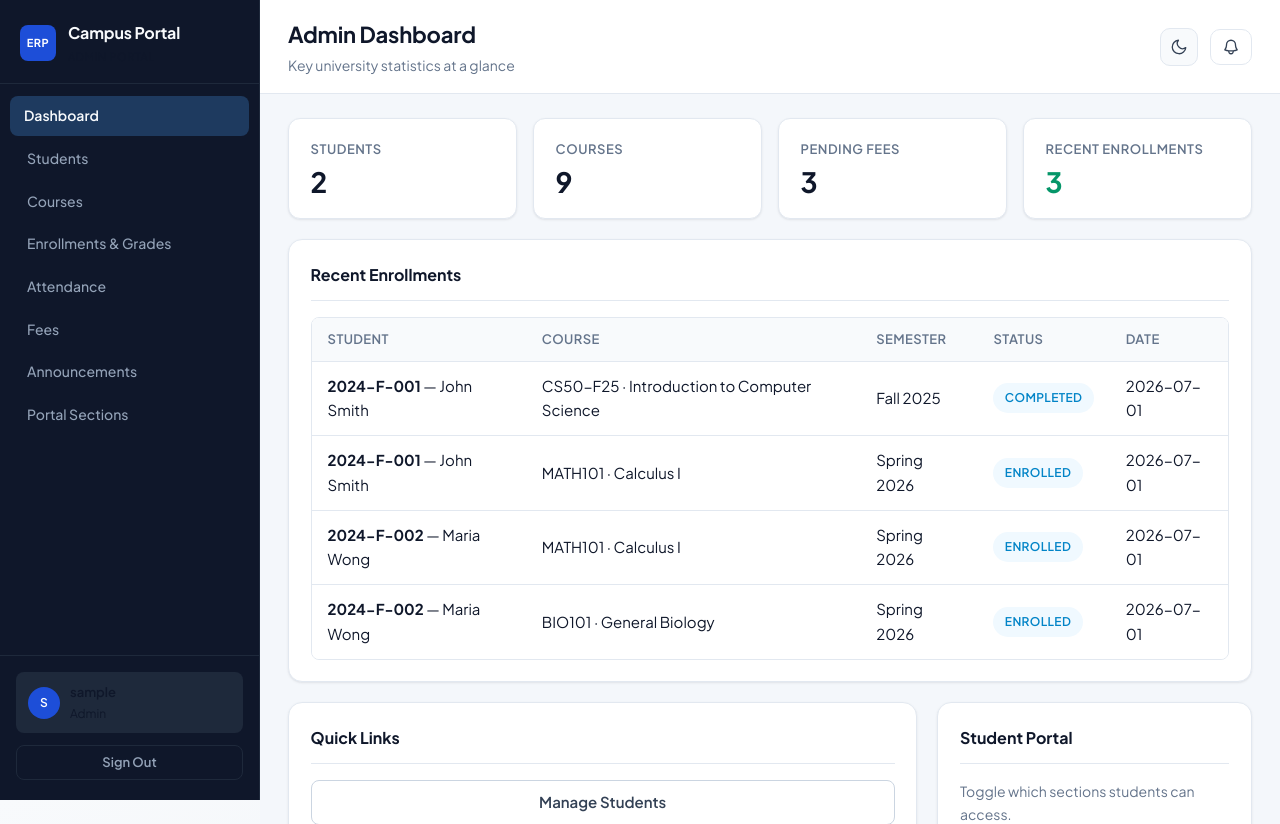
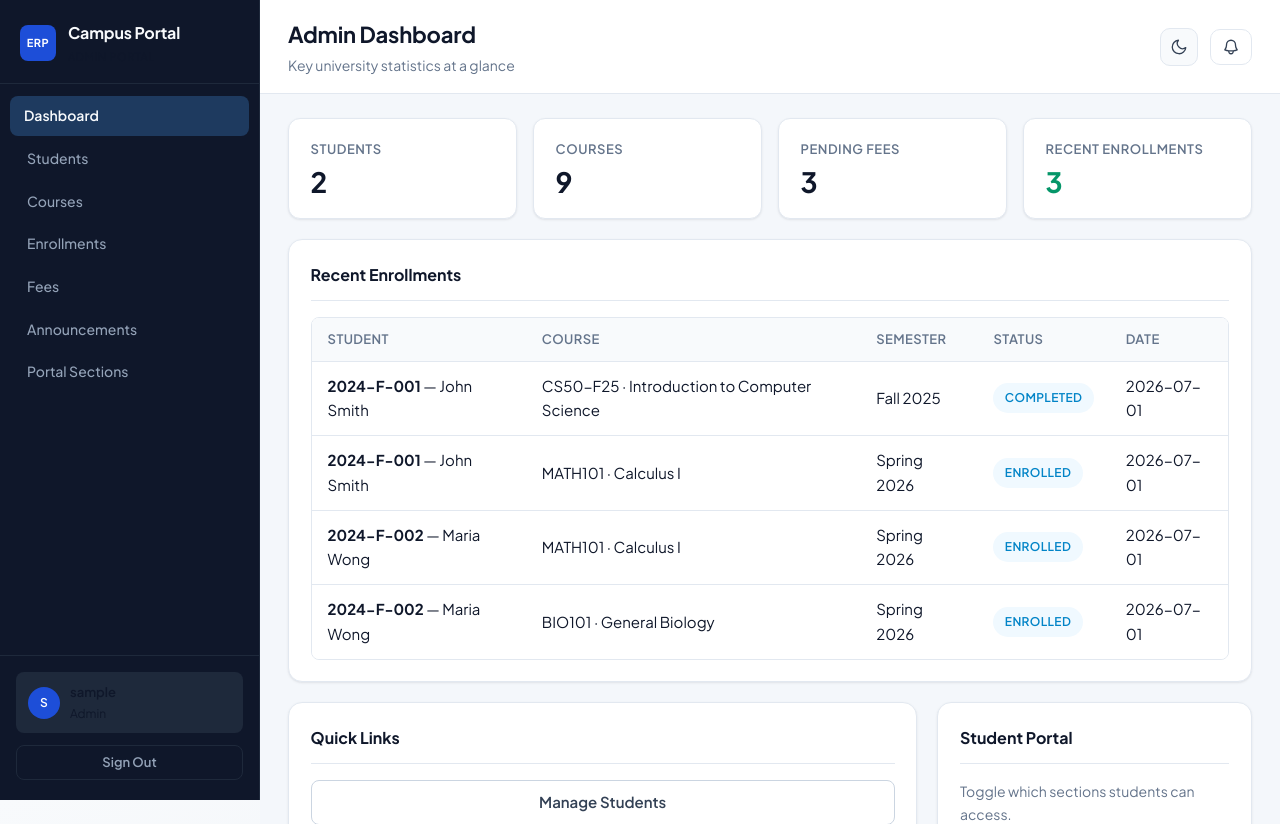
Before and after one commit to kashifftw/cs50-final-project, a Flask app: page /admin/dashboard in a window 1280 px wide. Shown: the top 824 px of the page. Run offline with Flask 3, Linux system fonts and the light colour scheme; the visitor is signed in with stand-in values (Sample User, id 1); data comes from the database, SQL or seed files in the repository.

Commit message:
Trim admin sidebar to core ERP management sections.

```diff
--- a/templates/admin/_sidebar.html
+++ b/templates/admin/_sidebar.html
@@ -1,8 +1,7 @@
 <li><a href="{{ url_for('admin_dashboard') }}" class="{{ 'active' if active_page|default('') == 'dashboard' else '' }}">Dashboard</a></li>
 <li><a href="{{ url_for('admin_students') }}" class="{{ 'active' if active_page|default('') == 'students' else '' }}">Students</a></li>
 <li><a href="{{ url_for('admin_manage') }}" class="{{ 'active' if active_page|default('') == 'manage' else '' }}">Courses</a></li>
-<li><a href="{{ url_for('admin_enrollments') }}" class="{{ 'active' if active_page|default('') == 'enrollments' else '' }}">Enrollments & Grades</a></li>
-<li><a href="{{ url_for('admin_attendance') }}" class="{{ 'active' if active_page|default('') == 'attendance' else '' }}">Attendance</a></li>
+<li><a href="{{ url_for('admin_enrollments') }}" class="{{ 'active' if active_page|default('') == 'enrollments' else '' }}">Enrollments</a></li>
 <li><a href="{{ url_for('admin_fees') }}" class="{{ 'active' if active_page|default('') == 'fees' else '' }}">Fees</a></li>
 <li><a href="{{ url_for('admin_announcements') }}" class="{{ 'active' if active_page|default('') == 'announcements' else '' }}">Announcements</a></li>
 <li><a href="{{ url_for('admin_portal') }}" class="{{ 'active' if active_page|default('') == 'portal' else '' }}">Portal Sections</a></li>
```
